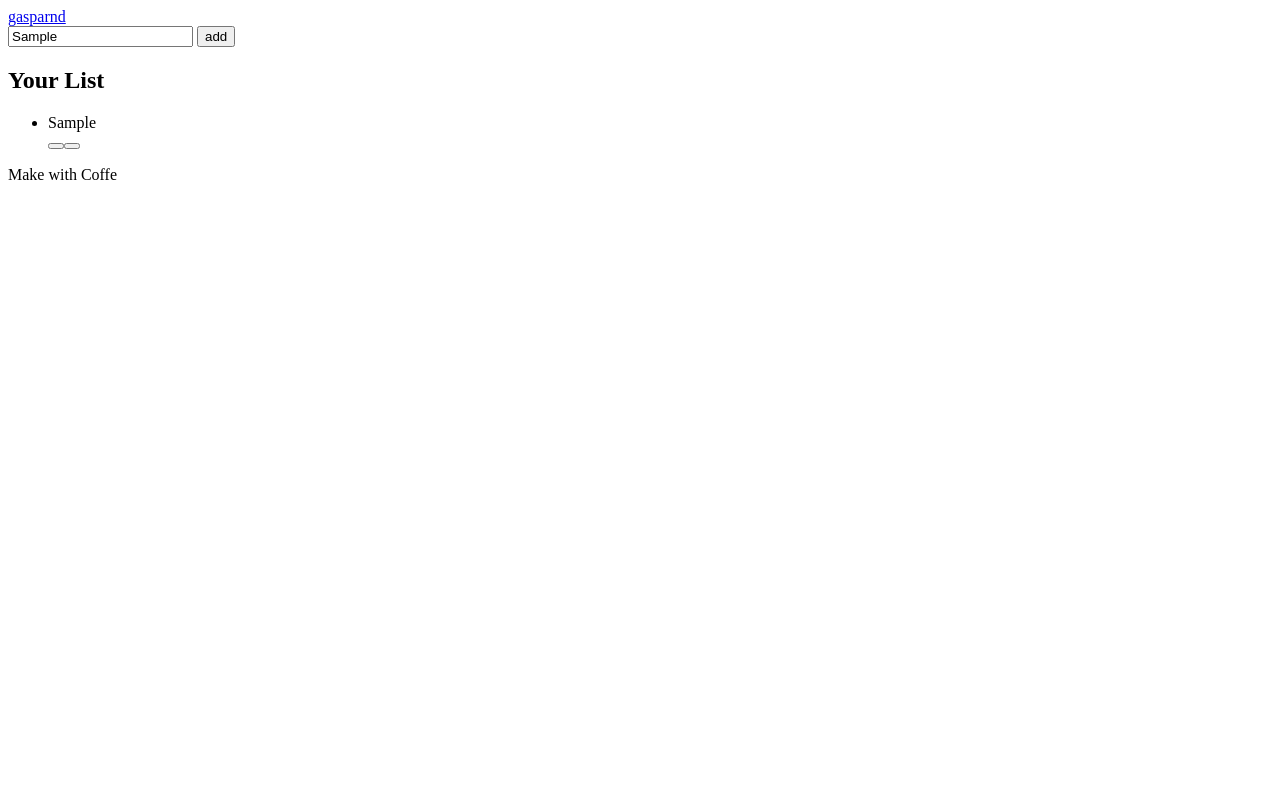
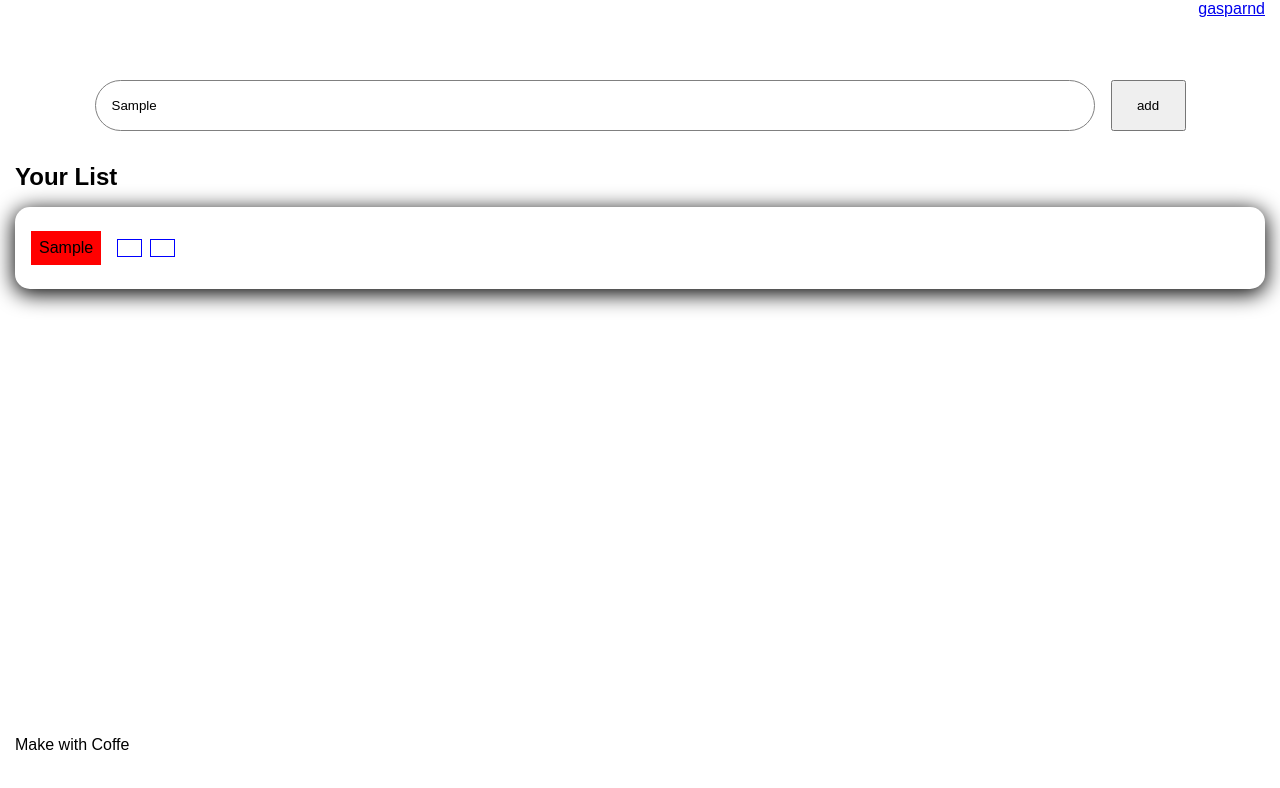
Before and after one commit to gasparnd/To-Do-List, a website built with webpack: page public/index.html in a window 1280 px wide. Both pictures are taken after typing "Sample" into the empty fields and a click on the button "add". Built offline with nearby package versions, Linux system fonts and the light colour scheme.

Commit message:
add styles

```diff
--- a/package.json
+++ b/package.json
@@ -18,7 +18,9 @@
     "@babel/plugin-transform-runtime": "7.12.1",
     "@babel/preset-env": "7.12.7",
     "babel-loader": "8.2.1",
+    "css-loader": "5.0.1",
     "html-webpack-plugin": "4.5.0",
+    "mini-css-extract-plugin": "1.3.1",
     "webpack": "4.44.2",
     "webpack-cli": "3.3.12",
     "webpack-dev-server": "3.11.0"
--- a/src/index.js
+++ b/src/index.js
@@ -1,3 +1,4 @@
+import './styles/styles.css'
 import routes from './routes/routes'
 
 window.addEventListener('load', routes)
--- a/src/pages/Home.js
+++ b/src/pages/Home.js
@@ -1,6 +1,6 @@
 const Home = () => {
 	const view = `
-		<form>
+		<form class="to-do">
 			<input type="textarea" name="" id="activity" placeholder="Enter your note">
 			<input type="button" class="add-activity" id="add-activity-btn" value="add">
 		</form>
--- /dev/null
+++ b/src/styles/styles.css
@@ -0,0 +1,111 @@
+/*@font-face {
+  font-family: 'icomoon';
+  src:  url('../../fonts/icomoon.eot?j8xsg');
+  src:  url('../../fonts/icomoon.eot?j8xsg#iefix') format('embedded-opentype'),
+    url('../../fonts/icomoon.ttf?j8xsg') format('truetype'),
+    url('../../fonts/icomoon.woff?j8xsg') format('woff'),
+    url('../../fonts/icomoon.svg?j8xsg#icomoon') format('svg');
+  font-weight: normal;
+  font-style: normal;
+  font-display: block;
+}
+
+[class^="icon-"], [class*=" icon-"] {
+  font-family: 'icomoon' !important;
+  speak: never;
+  font-style: normal;
+  font-weight: normal;
+  font-variant: normal;
+  text-transform: none;
+  line-height: 1;
+
+  -webkit-font-smoothing: antialiased;
+  -moz-osx-font-smoothing: grayscale;
+}
+
+.icon-plus:before {
+  content: "\e900";
+}
+.icon-trash:before {
+  content: "\e901";
+}
+.icon-check:before {
+  content: "\e902";
+}*/
+
+* {
+	margin: 0;
+	padding: 0;
+	box-sizing: border-box;
+}
+
+body {
+	font-family: 'Arial'
+}
+
+main {
+    height: 100vh;
+	display: grid;
+	grid-template-columns: 1250px;
+	grid-template-rows: 5rem 1fr 4rem;
+    justify-content: center;
+}
+
+.header {
+	display: flex;
+	justify-content: flex-end;
+}
+
+.to-do {
+	display: flex;
+	justify-content: center;
+	margin-bottom: 2rem;
+}
+
+#activity {
+	width: 80%;
+	padding: 1rem;
+	border-radius: 50px;
+	border: 1px solid grey;
+}
+
+.add-activity {
+	width: 6%;
+	padding: 1rem;
+	margin-left: 1rem;
+	cursor: pointer;
+}
+
+.to-do-container {
+	height: auto;
+	margin-top: 1rem;
+	padding: 1rem;
+	border-radius: 15px;
+	box-shadow: 0px 4px 21px 1px #000000;
+}
+
+.to-do-list {
+	list-style: none;
+}
+
+.list-item {
+	width: 80%;
+	display: flex;
+	flex-wrap: wrap;
+	margin: .5rem 0;
+}
+
+.list-item li {
+	background-color: red;
+	padding: .5rem;
+	margin-right: 1rem;
+
+}
+
+.done-activity,
+.delate-activity {
+	width: 25px;
+	border: 1px solid blue;
+	margin: .5rem 0;
+	margin-right: .5rem;
+}
--- a/src/utils/to-do.js
+++ b/src/utils/to-do.js
@@ -6,7 +6,7 @@ const addActivity = () => {
 	} else if (activity) {
 		console.log(activity)
 		const activityContainer = document.createElement('div')
-		// add one class to li activityContainer
+		// add one class to activityContainer
 		activityContainer.classList.add('list-item')
 		// create li target
 		const newActivity = document.createElement('li')
@@ -14,14 +14,19 @@ const addActivity = () => {
 		newActivity.innerText = activity
 		// add li target in the html section
 		activityContainer.appendChild(newActivity)
+
 		// Check BTN
-		const doneBTN = document.createElement('button')
+		const doneBTN = document.createElement('i')
 		doneBTN.classList.add('done-activity')
+		doneBTN.classList.add('icon-check')
 		activityContainer.appendChild(doneBTN)
+
 		// Delate BTN
-		const delateBTN = document.createElement('button')
+		const delateBTN = document.createElement('i')
 		delateBTN.classList.add('delate-activity')
+		delateBTN.classList.add('icon-trash')
 		activityContainer.appendChild(delateBTN)
+
 		// get section from html
 		const list = document.getElementById('list')
 		list.appendChild(activityContainer)
--- a/webpack.config.js
+++ b/webpack.config.js
@@ -1,5 +1,6 @@
 const path = require('path')
 const HTMLWebpackPlugin = require('html-webpack-plugin')
+const MiniCssExtractPlugin = require('mini-css-extract-plugin')
 
 module.exports = {
 	entry: path.resolve(__dirname, 'src/index.js'),
@@ -16,6 +17,15 @@ module.exports = {
 	module: {
 		rules: [
 			{
+				test: /\.css$/,
+				use: [
+					{
+						loader: MiniCssExtractPlugin.loader
+					},
+					'css-loader'
+				]
+			},
+			{
 				test: /\.js$/,
 				use: {
 					loader: 'babel-loader'
@@ -29,6 +39,9 @@ module.exports = {
 			inject: true,
 			template: './public/index.html',
 			filename: 'index.html'
+		}),
+		new MiniCssExtractPlugin({
+			filename: 'styles/styles.css'
 		})
 	]
 }
```
Also changed, not shown: dist/index.html, dist/js/main.js, dist/styles/styles.css (added), 1 other file.
